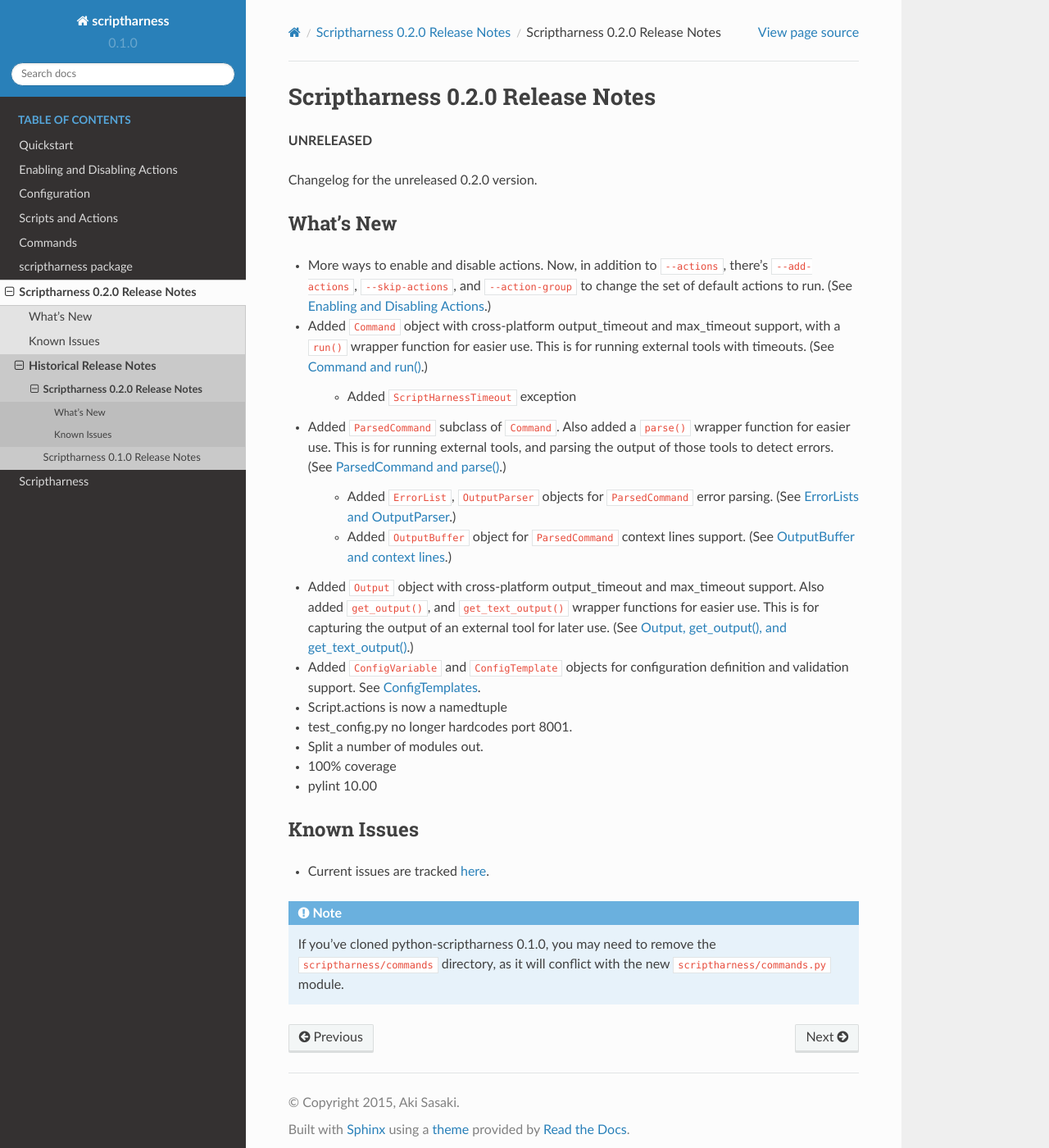
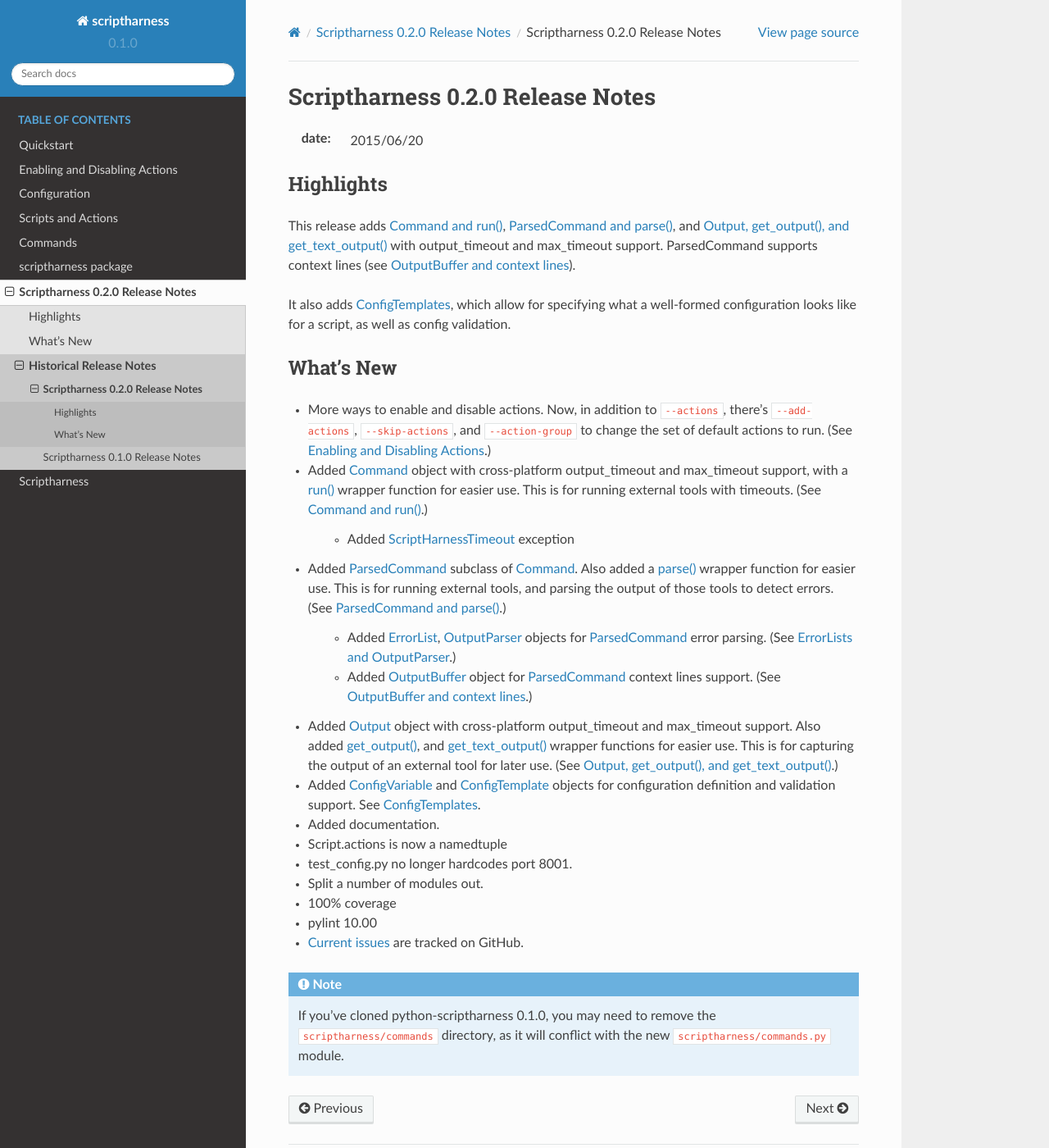
Before and after one commit to scriptharness/python-scriptharness, a Sphinx documentation site: the page built from docs/releasenotes/0.2.0.rst, in a window 1280 px wide and 1400 px high. Shown: the whole window at 82% size. Built offline with Sphinx 7.4.7 and the Read the Docs theme 2.0.0, drawn with Linux system fonts in a browser that asks for light colours.

Commit message:
releasenotes update!

```diff
--- a/docs/config.rst
+++ b/docs/config.rst
@@ -7,7 +7,7 @@
 
 The runtime configuration of a Script_ is built from several layers.
 
-* There is a ConfigTemplate_ that can have default values for certain config variables.  These defaults are the basis of the config dict.  (See :ref:`Config-Templates` for more details on ConfigTemplate_).
+* There is a ConfigTemplate_ that can have default values for certain config variables.  These defaults are the basis of the config dict.  (See :ref:`ConfigTemplates` for more details on ConfigTemplate_).
 
 * The script can define an ``initial_config`` dict that is laid on top of the ConfigTemplate_ defaults, so any shared config variables are overwritten by the ``initial_config``.
 
@@ -22,7 +22,7 @@
 After the config is built, the script logs the config, and saves it to a ``localconfig.json`` file.  This file can be inspected or reused for a later script run.
 
 
-.. _Config-Templates:
+.. _ConfigTemplates:
 
 ###############
 ConfigTemplates
--- a/docs/releasenotes/0.2.0.rst
+++ b/docs/releasenotes/0.2.0.rst
@@ -1,28 +1,33 @@
 Scriptharness 0.2.0 Release Notes
 =================================
 
-**UNRELEASED**
+:date: 2015/06/20
 
-.. :date: DATE
+Highlights
+----------
 
-Changelog for the unreleased 0.2.0 version.
+This release adds :ref:`Command-and-run`, :ref:`ParsedCommand-and-parse`, and :ref:`Output-get_output-and-get_text_output` with output_timeout and max_timeout support.  ParsedCommand supports context lines (see :ref:`OutputBuffer-and-context-lines`).
+
+It also adds :ref:`ConfigTemplates`, which allow for specifying what a well-formed configuration looks like for a script, as well as config validation.
 
 What's New
 ----------
 * More ways to enable and disable actions.  Now, in addition to ``--actions``, there's ``--add-actions``, ``--skip-actions``, and ``--action-group`` to change the set of default actions to run.  (See :ref:`Enabling-and-Disabling-Actions`.)
 
-* Added ``Command`` object with cross-platform output_timeout and max_timeout support, with a ``run()`` wrapper function for easier use.  This is for running external tools with timeouts.  (See :ref:`Command-and-run`.)
+* Added Command_ object with cross-platform output_timeout and max_timeout support, with a `run()`_ wrapper function for easier use.  This is for running external tools with timeouts.  (See :ref:`Command-and-run`.)
 
-    * Added ``ScriptHarnessTimeout`` exception
+    * Added ScriptHarnessTimeout_ exception
 
-* Added ``ParsedCommand`` subclass of ``Command``.  Also added a ``parse()`` wrapper function for easier use.  This is for running external tools, and parsing the output of those tools to detect errors. (See :ref:`ParsedCommand-and-parse`.)
+* Added ParsedCommand_ subclass of Command_.  Also added a `parse()`_ wrapper function for easier use.  This is for running external tools, and parsing the output of those tools to detect errors. (See :ref:`ParsedCommand-and-parse`.)
 
-    * Added ``ErrorList``, ``OutputParser`` objects for ``ParsedCommand`` error parsing.  (See :ref:`ErrorLists-and-OutputParser`.)
-    * Added ``OutputBuffer`` object for ``ParsedCommand`` context lines support.  (See :ref:`OutputBuffer-and-context-lines`.)
+    * Added ErrorList_, OutputParser_ objects for ParsedCommand_ error parsing.  (See :ref:`ErrorLists-and-OutputParser`.)
+    * Added OutputBuffer_ object for ParsedCommand_ context lines support.  (See :ref:`OutputBuffer-and-context-lines`.)
 
-* Added ``Output`` object with cross-platform output_timeout and max_timeout support.  Also added ``get_output()``, and ``get_text_output()`` wrapper functions for easier use.  This is for capturing the output of an external tool for later use.  (See :ref:`Output-get_output-and-get_text_output`.)
+* Added Output_ object with cross-platform output_timeout and max_timeout support.  Also added `get_output()`_, and `get_text_output()`_ wrapper functions for easier use.  This is for capturing the output of an external tool for later use.  (See :ref:`Output-get_output-and-get_text_output`.)
 
-* Added ``ConfigVariable`` and ``ConfigTemplate`` objects for configuration definition and validation support.  See :ref:`Config-Templates`.
+* Added ConfigVariable_ and ConfigTemplate_ objects for configuration definition and validation support.  See :ref:`ConfigTemplates`.
+
+* Added documentation.
 
 * Script.actions is now a namedtuple
 
@@ -34,10 +39,22 @@
 
 * pylint 10.00
 
-Known Issues
-------------
-* Current issues are tracked here_.
-
-.. _here: https://github.com/scriptharness/python-scriptharness/issues
+* `Current issues`_ are tracked on GitHub.
 
 .. note:: If you've cloned python-scriptharness 0.1.0, you may need to remove the ``scriptharness/commands`` directory, as it will conflict with the new ``scriptharness/commands.py`` module.
+
+
+.. _Command: scriptharness.commands.html#scriptharness.commands.Command
+.. _ConfigTemplate: scriptharness.config.html#scriptharness.config.ConfigTemplate
+.. _ConfigVariable: scriptharness.config.html#scriptharness.config.ConfigVariable
+.. _Current issues: https://github.com/scriptharness/python-scriptharness/issues
+.. _ErrorList: scriptharness.errorlists.html#scriptharness.errorlists.ErrorList
+.. _Output: scriptharness.commands.html#scriptharness.commands.Output
+.. _OutputBuffer: scriptharness.log.html#scriptharness.log.OutputBuffer
+.. _OutputParser: scriptharness.log.html#scriptharness.log.OutputParser
+.. _ParsedCommand: scriptharness.commands.html#scriptharness.commands.ParsedCommand
+.. _ScriptHarnessTimeout: scriptharness.exceptions.html#scriptharness.exceptions.ScriptHarnessTimeout
+.. _get_output(): scriptharness.commands.html#scriptharness.commands.get_output
+.. _get_text_output(): scriptharness.commands.html#scriptharness.commands.get_text_output
+.. _parse(): scriptharness.commands.html#scriptharness.commands.parse
+.. _run(): scriptharness.commands.html#scriptharness.commands.run
```
Also changed, not shown: 1 other file.
